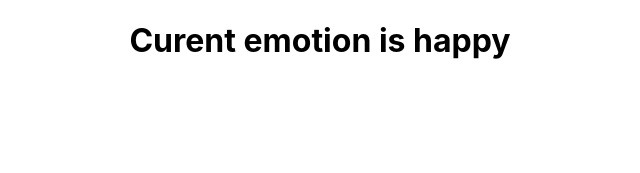
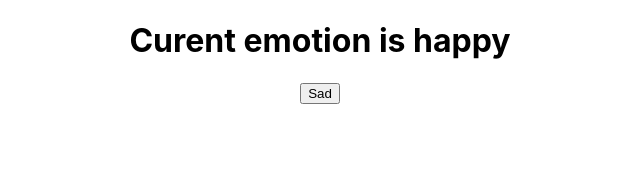
Before and after one commit to iamchristinandy/Learning-React, a React (Create React App) app in the folder Exercise Files/Ch04/04_02/start/react-app/: page / in a window 1280 px wide. Shown: the top 173 px of the page, without its empty margins (320-960 px from the left). Built offline with nearby package versions, Linux system fonts and the light colour scheme.

Commit message:
Setting up a button to change the emotion

```diff
--- a/Exercise Files/Ch04/04_02/start/react-app/src/App.js
+++ b/Exercise Files/Ch04/04_02/start/react-app/src/App.js
@@ -6,12 +6,15 @@ import { useState } from 'react';
 // console.log(firstcity);
 // console.log(second);
 
-function App({library}) {
+function App() {
   const [emotion, setEmotion] = useState("happy");
 
   return (
     <div className="App">
       <h1>Curent emotion is {emotion}</h1>
+      <button onClick={() => setEmotion("Sad")}>
+        Sad
+        </button>
     </div>
   );
 }
```
